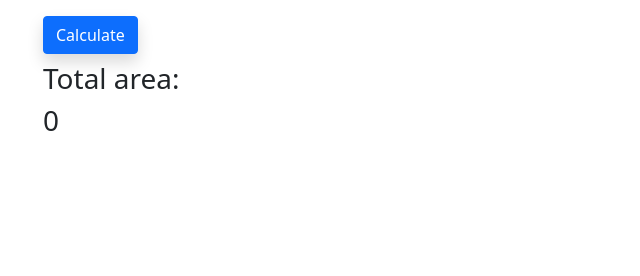
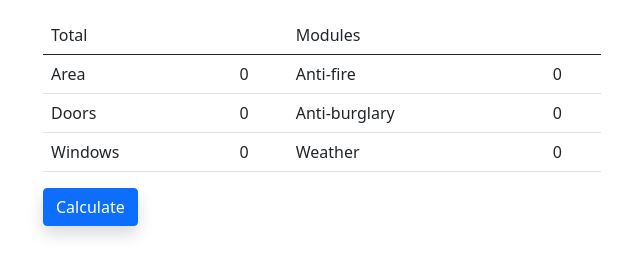
Before and after one commit to dawidus443/smarthome-webapp, a Spring Boot app: page / in a window 1280 px wide. Shown: the part 131-407 px from the top of the page, without its empty margins (39-679 px from the left). Run offline with Spring Boot 4, Linux system fonts and the light colour scheme; data that the repository does not hold is empty.

Commit message:
calculation of the total area, doors, windows and modules (without division into PIR and HC)

```diff
--- a/demo/src/main/java/com/example/demo/controller/RoomController.java
+++ b/demo/src/main/java/com/example/demo/controller/RoomController.java
@@ -11,6 +11,7 @@ import org.springframework.web.bind.annotation.RequestParam;
 import org.springframework.web.servlet.ModelAndView;
 
 import java.util.List;
+import java.util.stream.Collectors;
 
 @Controller
 public class RoomController {
@@ -20,11 +21,50 @@ public class RoomController {
     @GetMapping({"showRooms", "/", "/list"})
     public ModelAndView showRoom(){
         long totalArea;
+        long totalNumberOfDoors;
+        long totalNumberOfWindows;
+        long antiFireModule = 0;
+        long antiBurglaryModule = 0;
+        long weatherModule = 0;
+
         ModelAndView mav = new ModelAndView("room-list");
         List<Room> list = eRepo.findAll();
         totalArea = list.stream().mapToLong(room -> (Long) room.getRoomArea()).sum();
+        totalNumberOfDoors = list.stream().mapToLong(room -> (Long) room.getNumberOfDoors()).sum();
+        totalNumberOfWindows = list.stream().mapToLong(room -> (Long) room.getNumberOfWindows()).sum();
+
+        // a = list.stream().filter(room -> room.getModules().contains("Anti-fire")).count();
+
+        // Anti-fire modules counter
+        for (int i = 0; i < list.size(); i++) {
+            if(list.get(i).getModules().contains("Anti-fire")){
+                int roomAreaAssistant = Math.toIntExact(list.get(i).getRoomArea());
+                antiFireModule++;
+                while(roomAreaAssistant > 36){
+                    antiFireModule++;
+                    roomAreaAssistant -= 36;
+                }
+            }
+        }
+
+        // Anti-burglary modules counter
+        for (int i = 0; i < list.size(); i++) {
+            antiBurglaryModule = list.stream().mapToLong(room -> (Long) room.getNumberOfWindows()).sum() +
+                    list.stream().mapToLong(room -> (Long) room.getNumberOfWindows()).sum();
+        }
+
+        for (int i = 0; i < list.size(); i++) {
+            weatherModule = list.stream().filter(room -> room.getModules().contains("Weather")).count();
+        }
+
         mav.addObject("rooms", list);
         mav.addObject("totalArea", totalArea);
+        mav.addObject("totalNumberOfDoors", totalNumberOfDoors);
+        mav.addObject("totalNumberOfWindows", totalNumberOfWindows);
+        mav.addObject("antiFireModule", antiFireModule);
+        mav.addObject("antiBurglaryModule", antiBurglaryModule);
+        mav.addObject("weatherModule", weatherModule);
+
         return mav;
     }
 
--- a/demo/src/main/resources/templates/room-list.html
+++ b/demo/src/main/resources/templates/room-list.html
@@ -37,8 +37,39 @@
                     </tr>
                 </tbody>
             </table>
+
+            <table style="width:50%"  class="table">
+                <thead>
+                    <tr>
+                        <td colspan="2">Total</td>
+
+                        <td colspan="2">Modules</td>
+                    </tr>
+                </thead>
+                <tbody>
+                    <tr>
+                        <td>Area</td>
+                        <td th:text="${totalArea}"></td>
+                        <td>Anti-fire</td>
+                        <td th:text="${antiFireModule}"></td>
+                    </tr>
+                    <tr>
+                        <td>Doors</td>
+                        <td th:text="${totalNumberOfDoors}"></td>
+                        <td>Anti-burglary</td>
+                        <td th:text="${antiBurglaryModule}"></td>
+                    </tr>
+                    <tr>
+                        <td>Windows</td>
+                        <td th:text="${totalNumberOfWindows}"></td>
+                        <td>Weather</td>
+                        <td th:text="${weatherModule}"></td>
+                    </tr>
+                </tbody>
+            </table>
+
             <a th:href="@{/calculateNumberOfModules}" class="btn btn-primary mb-2 shadow">Calculate</a>
-            <h3>Total area: </h3><h3 th:text="${totalArea}"></h3>
+
         </div>
     </body>
 </html>
```
